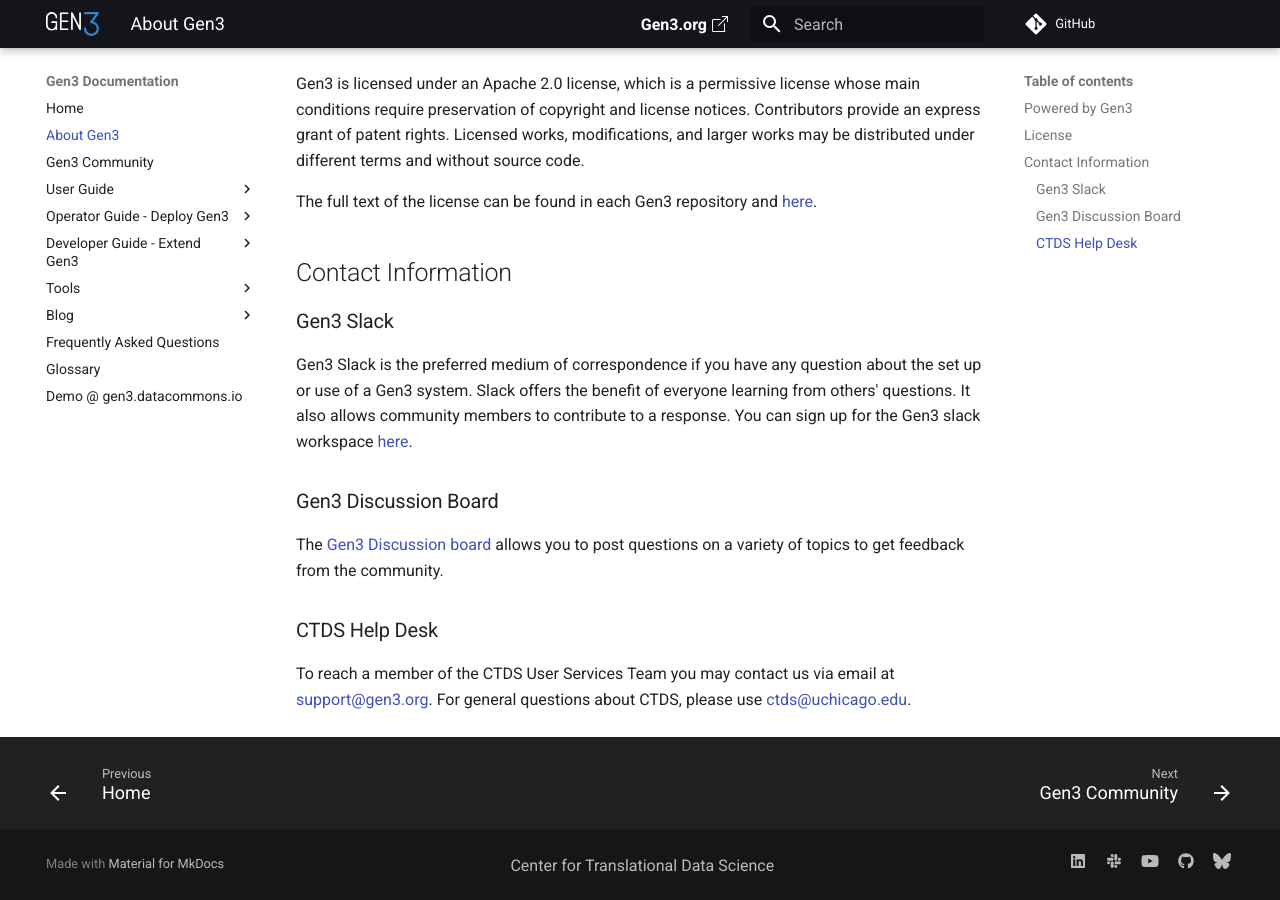
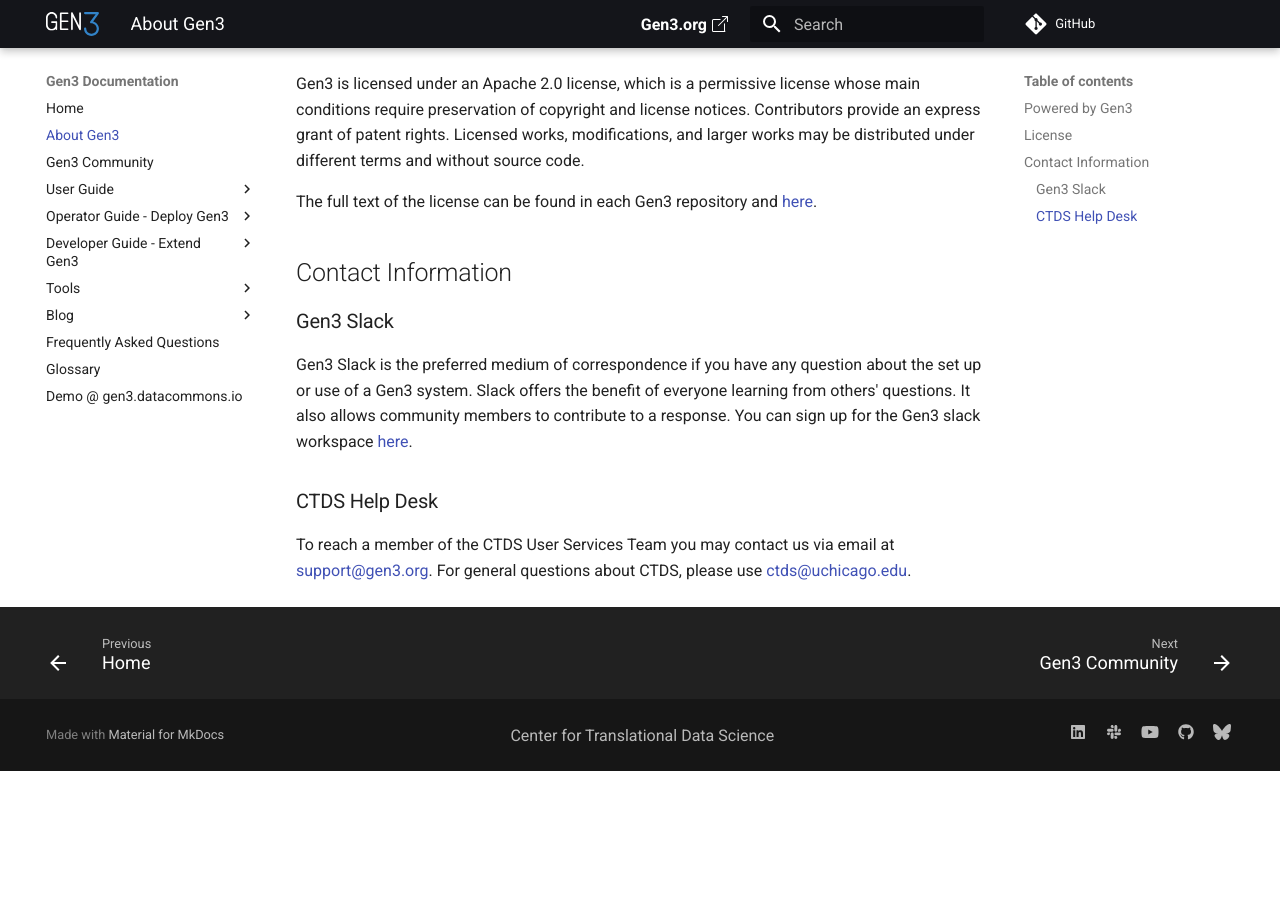
Before and after one commit to uc-cdis/docs-gen3, an MkDocs documentation site: the page built from docs/gen3-resources/about.md, in a window 1280 px wide and 900 px high, scrolled down 537 px. Built offline with MkDocs 1.6.1 and Material for MkDocs 9.7.7, drawn with Linux system fonts in a browser that asks for light colours; comment, search, counter and statistics services are not loaded; after the commit the page ends 1308 px from its top, so only the background shows below that.

Commit message:
Remove Gen3 Discussion Board section
Removed mention of the Gen3 Discussion Board from the documentation.

```diff
--- a/docs/gen3-resources/about.md
+++ b/docs/gen3-resources/about.md
@@ -21,9 +21,6 @@
 ### Gen3 Slack
 Gen3 Slack is the preferred medium of correspondence if you have any question about the set up or use of a Gen3 system.  Slack offers the benefit of everyone learning from others' questions.  It also allows community members to contribute to a response.  You can sign up for the Gen3 slack workspace [here](https://docs.google.com/forms/d/e/1FAIpQLSczyhhOXeCK9FdVtpQpelOHYnRj1EAq1rwwnm9q6cPAe5a7ug/viewform).
 
-### Gen3 Discussion Board
-The [Gen3 Discussion board](https://forums.gen3.org/) allows you to post questions on a variety of topics to get feedback from the community.
-
 ### CTDS Help Desk
 To reach a member of the CTDS User Services Team you may contact us via email at [support@gen3.org](mailto:support@gen3.org).  For general questions about CTDS, please use [ctds@uchicago.edu](mailto:ctds@uchicago.edu).
 
```
